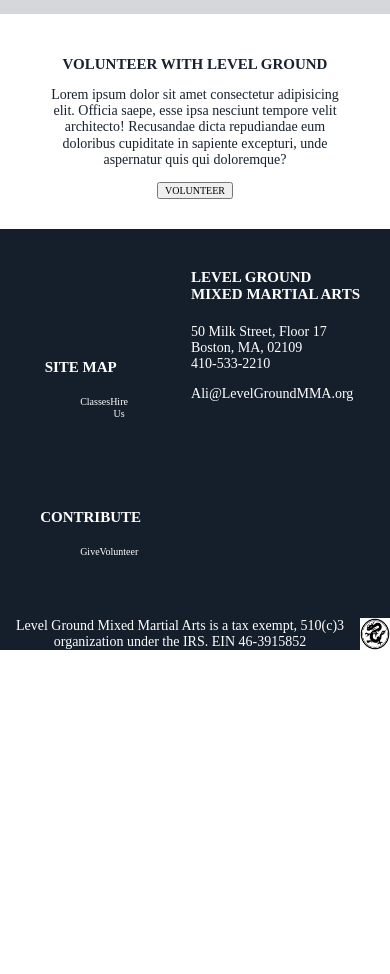
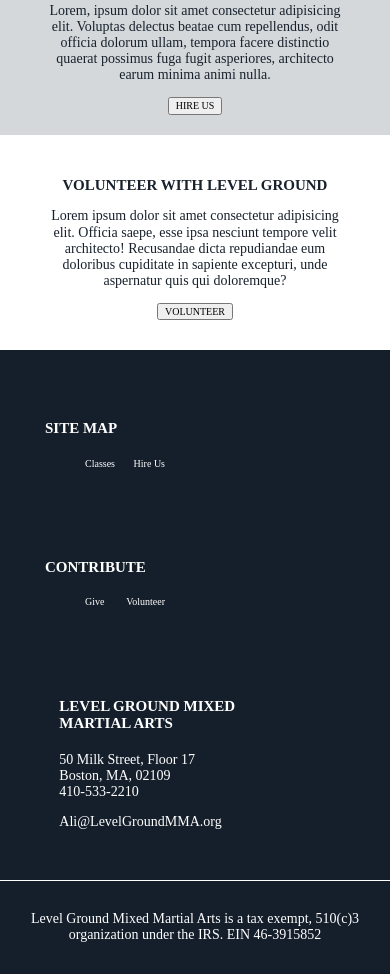
Before and after one commit to annaduong1012/Level-Ground-Wireframe, a plain HTML site: page index.html in a window 390 px wide. Shown: the part 913-1887 px from the top of the page. Before the commit the page ends 1563 px from the top, so only its background shows below. Drawn offline with Linux system fonts and the light colour scheme.

Commit message:
added media queries

```diff
--- a/css/style.css
+++ b/css/style.css
@@ -73,10 +73,19 @@
   color: white;
   justify-content: space-between;
   padding: 2rem 3rem;
+  gap: 30%;
 }
 
 .disclaimer {
-  padding: 0;
+  padding: 3rem;
+  border-top: 1px solid white;
+}
+.footleft {
+  flex-basis: 15rem;
+}
+
+footer section {
+  text-align: left;
 }
 
 /******************************************
@@ -110,3 +119,27 @@
 #logo {
   width: 3rem;
 }
+
+/******************************************
+/* ADDING MEDIA QUERIES
+/*******************************************/
+@media all and (max-width: 750px) {
+  nav ul, nav button {
+    display: none;
+  }
+  nav img {
+    margin: 0.2rem 45%;
+    width: 4rem;
+  }
+  .secthree img {
+    width: 10rem;
+  }
+  nav, .secthree, footer {
+    flex-wrap: wrap;
+    align-content: space-between;
+  }
+
+  .disclaimer img {
+    display: none;
+  }
+}
--- a/index.html
+++ b/index.html
@@ -57,9 +57,6 @@
 		<footer>
 			<div class="footleft">
 				<section>
-
-				</section>
-				<section>
 					<h4>SITE MAP</h4>
 					<ul>
 						<li><a href="#">Classes</a></li>
@@ -75,9 +72,11 @@
 				</section>
 			</div>
 			<div class="footright">
-				<h4>LEVEL GROUND<br>MIXED MARTIAL ARTS</h4>
-				<p>50 Milk Street, Floor 17<br>Boston, MA, 02109<br>410-533-2210</p>
-				<span>Ali@LevelGroundMMA.org</span>
+				<section>
+					<h4>LEVEL GROUND MIXED MARTIAL ARTS</h4>
+					<p>50 Milk Street, Floor 17<br>Boston, MA, 02109<br>410-533-2210</p>
+					<span>Ali@LevelGroundMMA.org</span>
+				</section>
 			</div>
 		</footer>
 		<section class="disclaimer">
```
